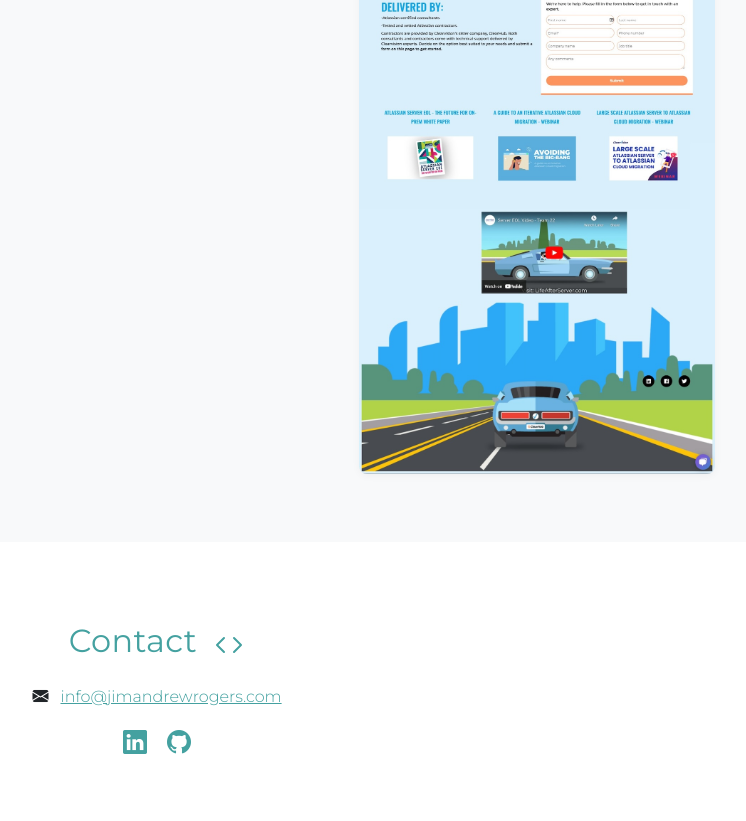
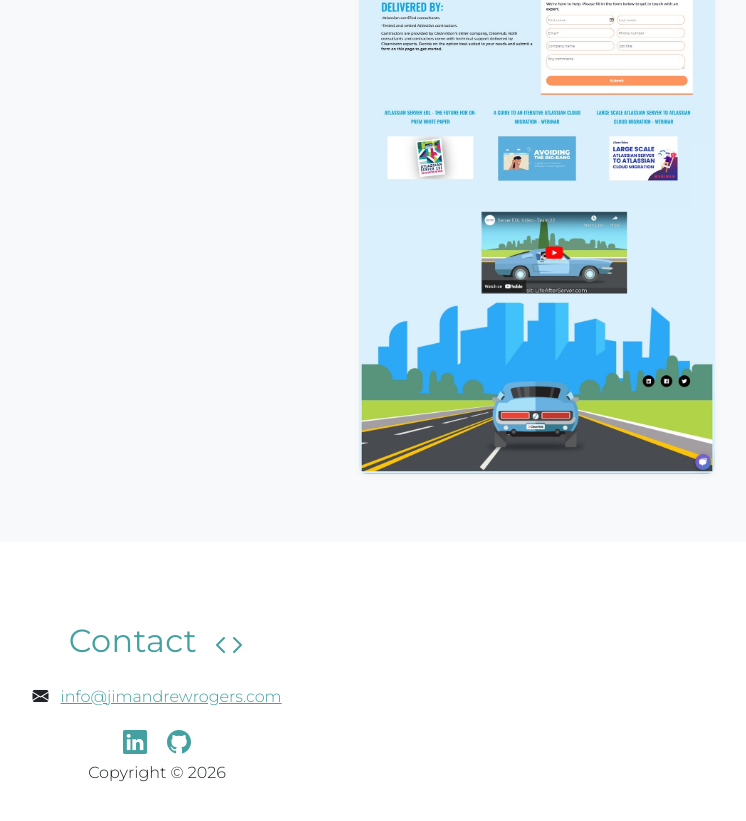
Before and after one commit to JimRogers/j-a-rogers, a plain HTML site: page index.html in a window 1280 px wide. Shown: the part 3279-4100 px from the top of the page, without its empty margins (483-1229 px from the left). Drawn offline with nearby package versions, Linux system fonts and the light colour scheme.

Commit message:
Add year to website

```diff
--- a/index.html
+++ b/index.html
@@ -187,6 +187,7 @@
             <a href="https://www.linkedin.com/in/jimrogersonline/" class="me-3"><i class="bi bi-linkedin fs-4"></i></a>
             <a href="https://github.com/JimRogers"><i class="bi bi-github fs-4"></i></a>
           </div>
+		  <p>Copyright &copy 2026</p>
         </div>
       </div>
     </div>
```
